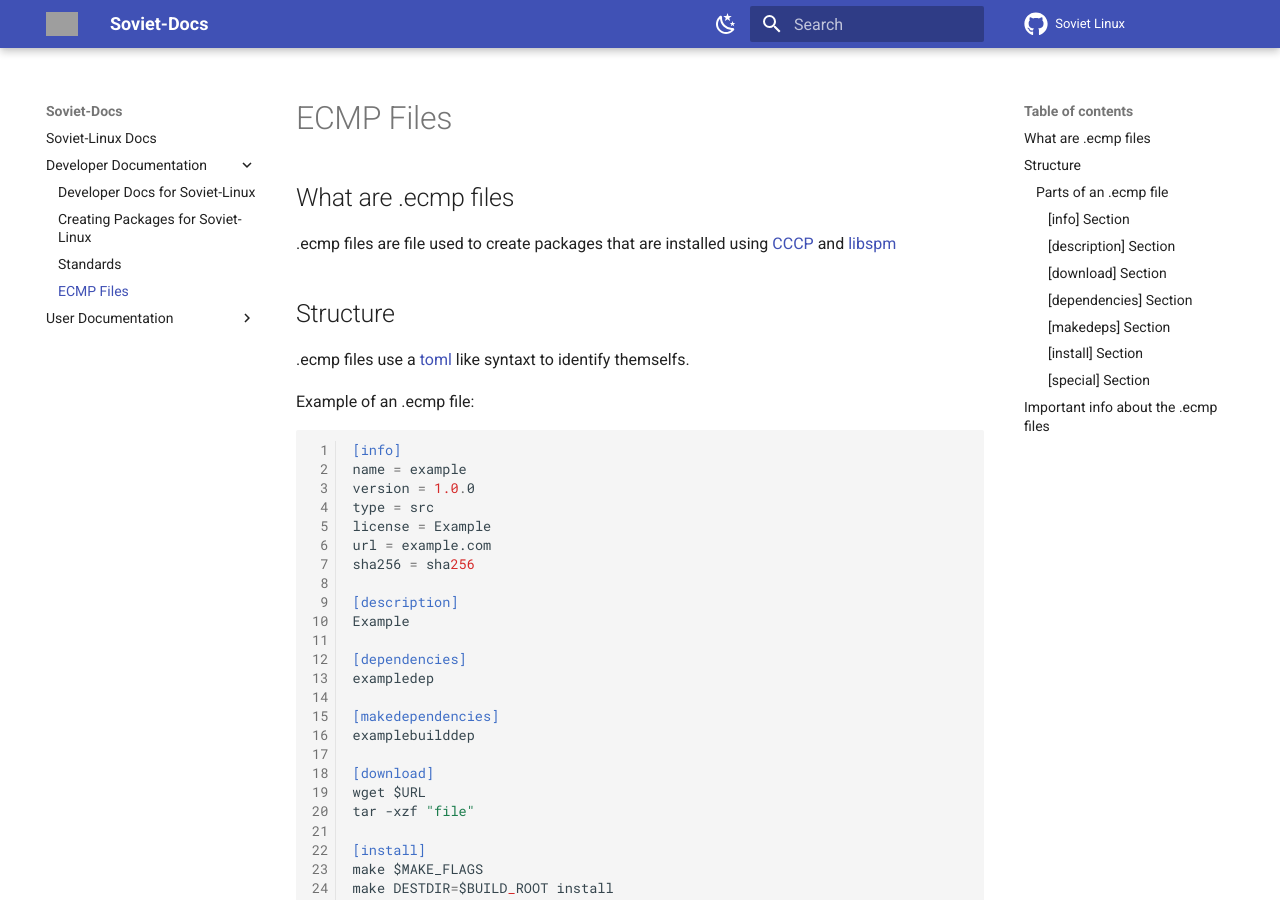
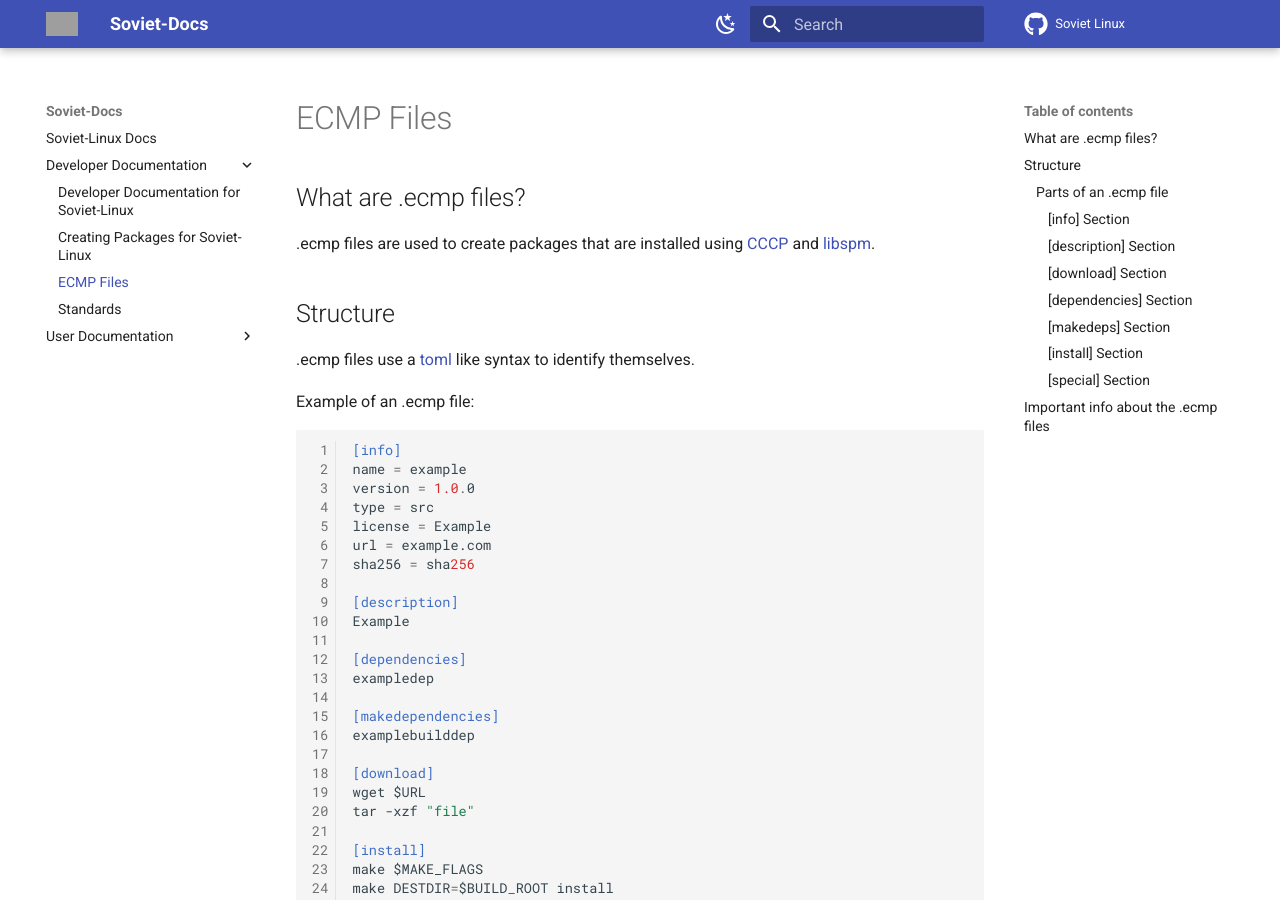
Before and after one commit to Soviet-Linux/Soviet-Docs, an MkDocs documentation site: the page built from docs/Developer Documentation/ECMP.md, in a window 1280 px wide and 900 px high. Built offline with MkDocs 1.6.1 and Material for MkDocs 9.7.7, drawn with Linux system fonts in a browser that asks for light colours; some of the changed text lies outside the part shown; grey boxes are pictures that could not be loaded.

Commit message:
Restructing stuff

```diff
--- a/docs/Developer Documentation/ecmp.md
+++ b/docs/Developer Documentation/ECMP.md
@@ -1,12 +1,12 @@
 # ECMP Files
 
-## What are .ecmp files
+## What are .ecmp files?
 
-.ecmp files are file used to create packages that are installed using [CCCP](http://github.com/Soviet-Linux/CCCP) and [libspm](https://github.com/Soviet-Linux/libspm)
+.ecmp files are used to create packages that are installed using [CCCP](http://github.com/Soviet-Linux/CCCP) and [libspm](https://github.com/Soviet-Linux/libspm).
 
 ## Structure
 
-.ecmp files use a [toml](https://toml.io) like syntaxt to identify themselfs.
+.ecmp files use a [toml](https://toml.io) like syntax to identify themselves.
 
 Example of an .ecmp file:
 
--- a/docs/Developer Documentation/index.md
+++ b/docs/Developer Documentation/index.md
@@ -1,9 +1,9 @@
-# Developer Docs for Soviet-Linux
+# Developer Documentation for Soviet-Linux
 
-This is the developer documentation for [Soviet-Linux](https://github.com/Soviet-Linux)
+This is the developer documentation for [Soviet-Linux](https://github.com/Soviet-Linux).
 
-## Page Index for developer documentation
+## Page Index for Developer Documentation
 
-- [Making Packages](Making%20Packages.md)
+- [Creating Packages](Creating%20Packages.md)
 - [Standard Conventions](Standard%20Conventions.md)
-- [ecmp files](ecmp.md)
+- [ECMP Files](ECMP.md)
--- a/docs/User Documentation/CCCP.md
+++ b/docs/User Documentation/CCCP.md
@@ -28,6 +28,6 @@
     -  `-ow` or `--overwrite`: Overwrites installed packages
     -  `-dbg` or `--debug` followed by a number from 0 to 4: Indicates the debug level
     -  `--verbose`: Switches to verbose output
-    -  `-pkg` or `--package` followed by a path to an [.ecmp file](../Developer%20Documentation/Making Packages.md): Installs directly from the file
+    -  `-pkg` or `--package` followed by a path to an [.ecmp file](../Developer Documentation/Creating Packages.md): Installs directly from the file
 
 *Advanced Options should only be used if you know what you are doing*
```
Also changed, not shown: docs/Developer Documentation/Creating Packages.md (renamed from docs/Developer Documentation/Making Packages.md, +3 -3 lines), docs/User Documentation/index.md (+2 -2 lines), docs/User Documentation/installation.md (line endings or trailing spaces).
